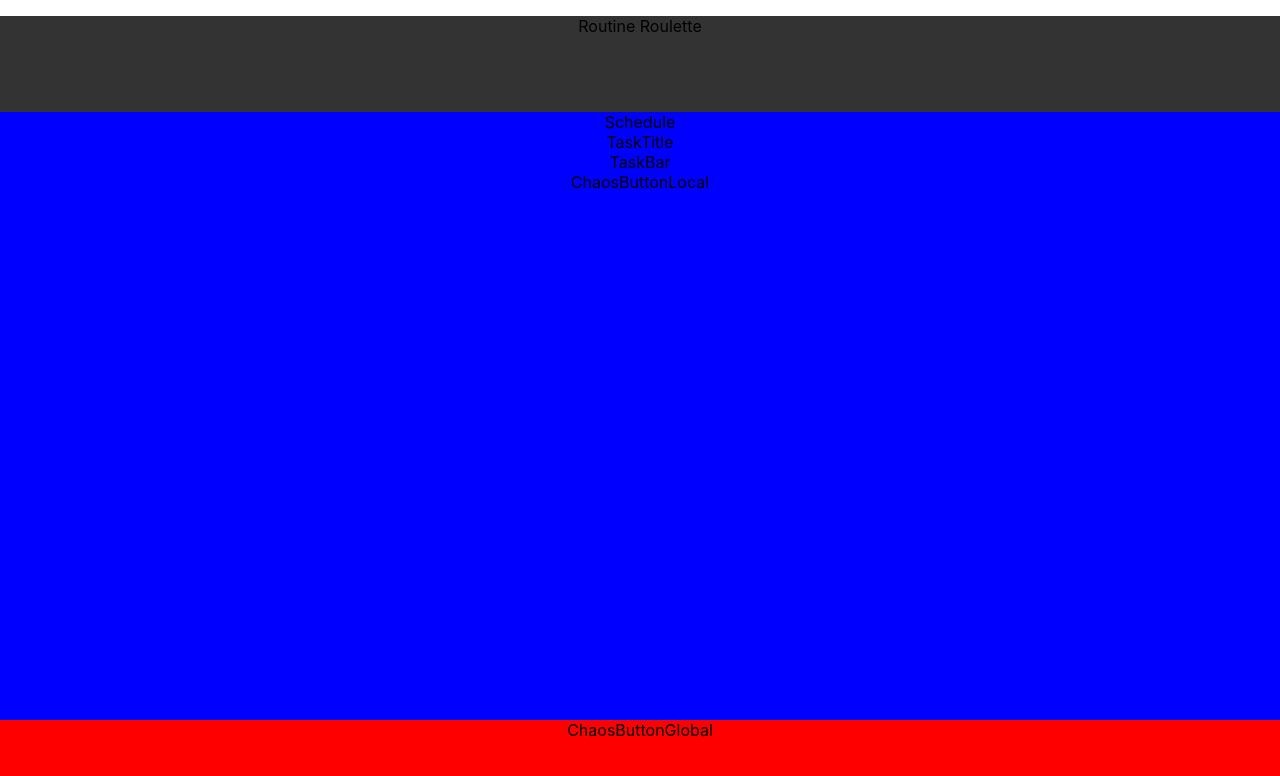
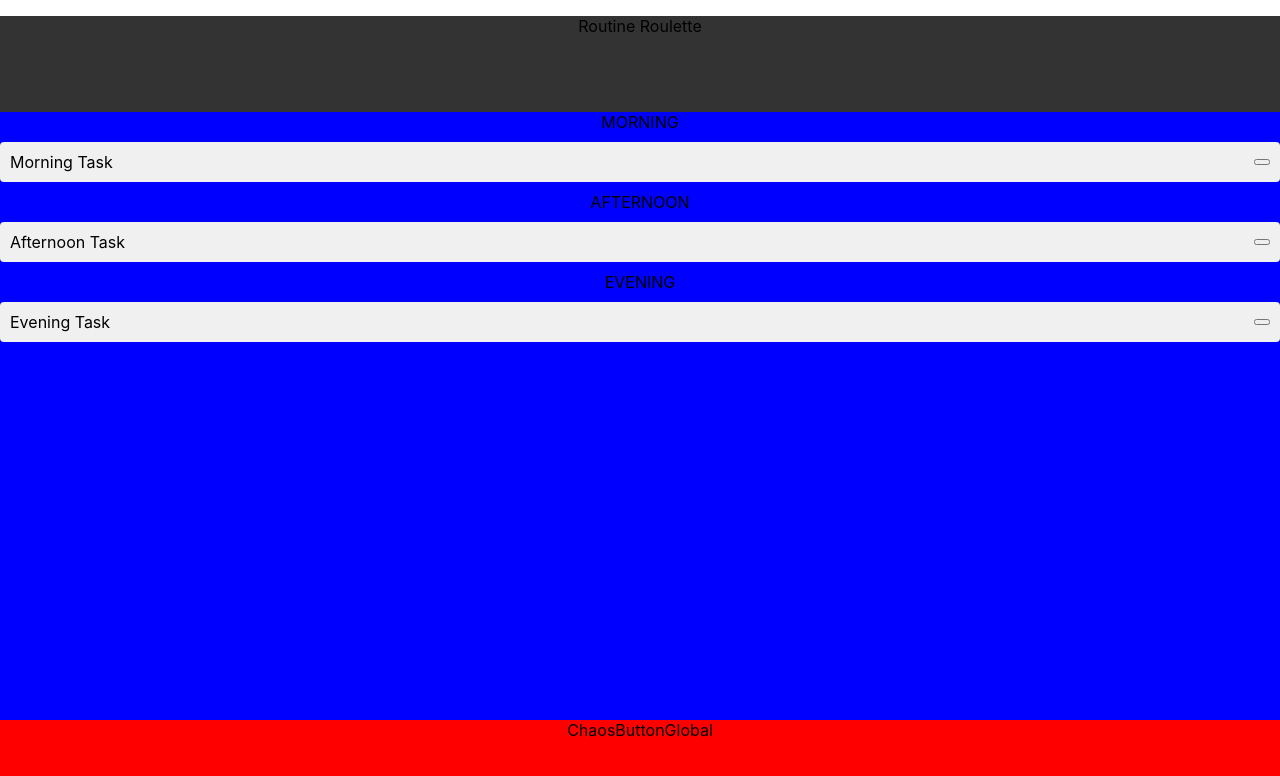
Before and after one commit to PaulP1406/Systemhacks-Routine-Roulette, a React (Create React App) app in the folder my-app/: page / in a window 1280 px wide. Shown: the top 776 px of the page. Built offline with nearby package versions, Linux system fonts and the light colour scheme.

Commit message:
ADDED STUFF

```diff
--- a/my-app/src/ChaosButtonLocal.js
+++ b/my-app/src/ChaosButtonLocal.js
@@ -1,9 +1,12 @@
-import React from 'react'
+import React from 'react';
+//import './ChaosButtonLocal.css'; // You should create a ChaosButtonLocal.css
 
-const ChaosButtonLocal = () => {
+const ChaosButtonLocal = ({ onClick, isChaos }) => {
   return (
-    <div className='ChaosButtonLocal'>ChaosButtonLocal</div>
+    <button className={`ChaosButtonLocal ${isChaos ? 'active' : ''}`} onClick={onClick}>
+      {/* Button text or icon goes here */}
+    </button>
   )
 }
 
-export default ChaosButtonLocal
+export default ChaosButtonLocal;
--- a/my-app/src/Nav.js
+++ b/my-app/src/Nav.js
@@ -9,4 +9,4 @@ const Nav = () => {
   )
 }
 
-export default Nav
+export default Nav;
--- a/my-app/src/Schedule.js
+++ b/my-app/src/Schedule.js
@@ -2,13 +2,18 @@ import React from 'react';
 import TaskTitle from './TaskTitle';
 import TaskBar from './TaskBar';
 
-const Schedule = () => {
+const ScheduleComponent = () => {
   return (
-    <div className='Schedule'>Schedule
-    <TaskTitle />
-    <TaskBar />
+    <div className="Schedule">
+      <TaskTitle title="MORNING" />
+      <TaskBar name="Morning Task" />
+      {/* Repeat for Afternoon and Evening */}
+      <TaskTitle title="AFTERNOON" />
+      <TaskBar name="Afternoon Task" />
+      <TaskTitle title="EVENING" />
+      <TaskBar name="Evening Task" />
     </div>
-  )
-}
+  );
+};
 
-export default Schedule
+export default ScheduleComponent;
--- /dev/null
+++ b/my-app/src/TaskBar.css
@@ -0,0 +1,16 @@
+/* TaskBar.css */
+.task-bar {
+    background-color: #f0f0f0; /* Replace with the actual color from the design */
+    border-radius: 4px;
+    padding: 10px;
+    margin: 10px 0;
+    display: flex;
+    justify-content: space-between;
+    align-items: center;
+  }
+
+  .chaos {
+    background-color: #ffc0cb; /* Replace with the actual 'chaos' color from the design */
+  }
+
+  /* Add other styles for the chaos button when active, etc. */
--- a/my-app/src/TaskBar.js
+++ b/my-app/src/TaskBar.js
@@ -1,12 +1,21 @@
-import React from 'react'
-import ChaosButtonLocal from './ChaosButtonLocal'
+import React from 'react';
+import ChaosButtonLocal from './ChaosButtonLocal';
+import './TaskBar.css';
+import { useState } from 'react';
 
-const TaskBar = () => {
-  return (
-    <div className='TaskBar'>TaskBar
-    <ChaosButtonLocal />
-    </div>
-  )
-}
+const TaskBar = ({ name }) => {
+    const [isChaos, setIsChaos] = useState(false);
 
-export default TaskBar
+    const toggleChaos = () => {
+      setIsChaos(!isChaos);
+    };
+
+    return (
+      <div className={`task-bar ${isChaos ? 'chaos' : ''}`}>
+        {name}
+        <ChaosButtonLocal onClick={toggleChaos} isChaos={isChaos} />
+      </div>
+    );
+  };
+
+  export default TaskBar;
--- a/my-app/src/TaskTitle.js
+++ b/my-app/src/TaskTitle.js
@@ -1,13 +1,12 @@
-import React from 'react'
+import React from 'react';
+//import './TaskTitle.css'; // You should create a TaskTitle.css
 
-
-const TaskTitle = () => {
+const TaskTitle = ({ title }) => {
   return (
     <div className='TaskTitle'>
-        TaskTitle
-
+        {title}
     </div>
   )
 }
 
-export default TaskTitle
+export default TaskTitle;
```
